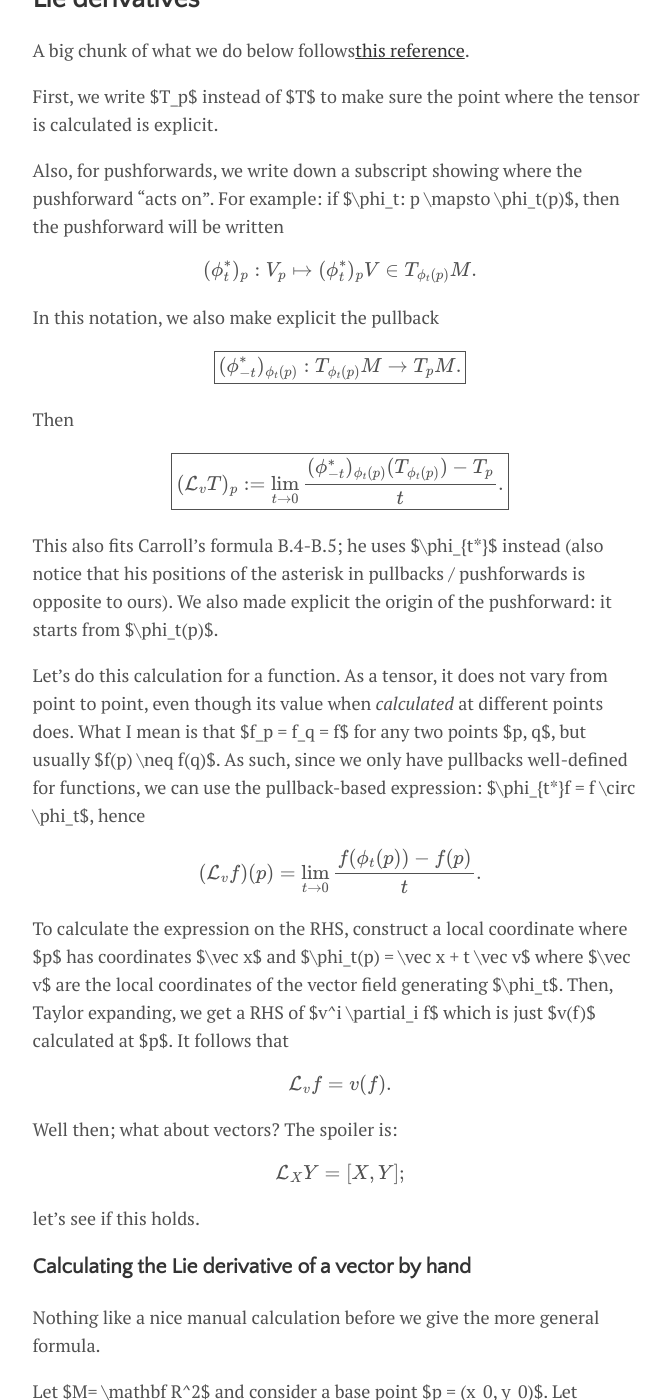
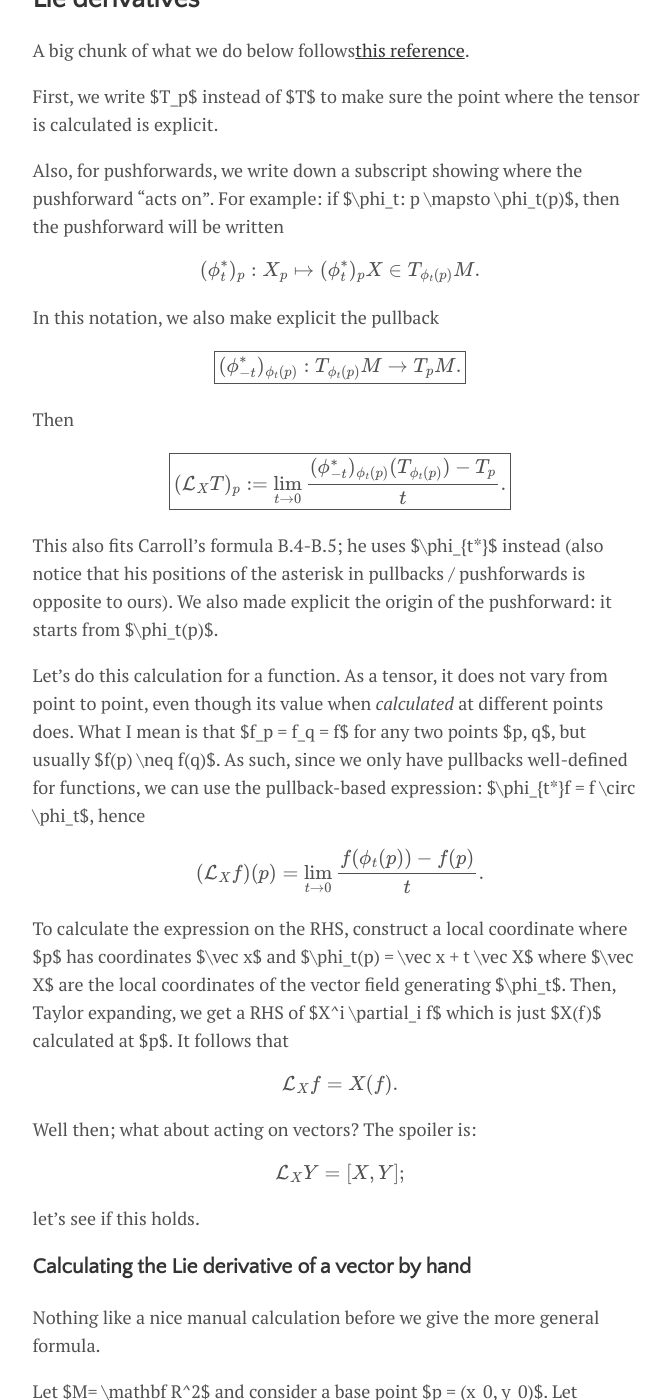
Before and after one commit to takeshimg92/takeshimg92.github.io, a Jekyll site: the page built from _posts/2023-06-25-lie_derivatives.md, in a window 1280 px wide and 1400 px high, scrolled down 3011 px. Shown: the whole window, without its empty margins (300-970 px from the left). Built offline with Jekyll 4.4.1, drawn with Linux system fonts in a browser that asks for light colours; formulas are drawn with MathJax 3; some of the changed text lies outside the part shown.

Commit message:
unified notation X for vectors instead of v

```diff
--- a/_posts/2023-06-25-lie_derivatives.md
+++ b/_posts/2023-06-25-lie_derivatives.md
@@ -27,7 +27,7 @@ Hence, I am posting here for any other students of differential geometry of gene
 
 ## Set-up: pushforwards and pullbacks
 
-Below, $\phi_t$ is a 1-parameter family of diffeomorphisms induced by a vector field $v = d/d\lambda$.  We will present the rules that allow for the quick rule-of-thumb
+Below, $\phi_t$ is a 1-parameter family of diffeomorphisms induced by a vector field $X = d/d\lambda$.  We will present the rules that allow for the quick rule-of-thumb
 
 $$\boxed{\mbox{(pushforward of $T$)(stuff) = $T$(pullback of stuff)}},$$
 
@@ -45,9 +45,9 @@ This means that the pullback applied to point $P$ will be equivalent to $f$ appl
 
 ### Pushforward of vectors
 
-Let $v \in T_p M$. We define a new vector $\phi_t^*v \in T_{\phi_t(p)}M$ via its action on functions,
+Let $X \in T_p M$. We define a new vector $\phi_t^*X \in T_{\phi_t(p)}M$ via its action on functions,
 
-$$(\phi_t^*v)(f):= v(f\circ \phi_t) = v(\phi_{t*}f).$$
+$$(\phi_t^*X)(f):= v(f\circ \phi_t) = X(\phi_{t*}f).$$
 
 That is, the pushforward of a vector, applied to a function, is the vector applied to that function's pullback! (confusing I know)
 > (Pushforward of vector)(function) = Vector(pullback of function).
@@ -56,7 +56,7 @@ That is, the pushforward of a vector, applied to a function, is the vector appli
 
 This line of thought can be generalized to covectors, and posteriorly to tensors. Pullback of 1-form, applied to vector = 1-form applied to the pushforward of that vector:
 
-$$(\phi_{t*} \omega)(v) = \omega(\phi_t^* v).$$
+$$(\phi_{t*} \omega)(X) = \omega(\phi_t^* X).$$
 
 > (Pullback of 1-form)(vector) = (1-form)(pushforward of vector).
 
@@ -70,7 +70,7 @@ we can define pushforwards for any tensors. F
 
 or example, let $T^a_b$ be a (1,1)-tensor in abstract index notation. I'll write $T(v,\omega)$ as its explicit action on a one-form and a vector. It follows that
 
-$$(\phi_t^*T)(v,\omega):= T(\phi_{t*}v, \phi_{t*}\omega)=T(\phi_{-t}^*v, \phi_{t*}\omega).$$
+$$(\phi_t^*T)(X,\omega):= T(\phi_{t*}X, \phi_{t*}\omega)=T(\phi_{-t}^*X, \phi_{t*}\omega).$$
 
 All of the quantities in the RHS are well-defined (pushforward on vector, pullback on 1-form).
 
@@ -82,7 +82,7 @@ First, we write $T_p$ instead of $T$ to make sure the point where the tensor is
 
 Also, for pushforwards, we write down a subscript showing where the pushforward "acts on". For example: if $\phi_t: p \mapsto \phi_t(p)$, then the pushforward will be written
 
-$$(\phi_t^*)_p: V_p \mapsto (\phi_t^*)_p V \in T_{\phi_t(p)}M.$$
+$$(\phi_t^*)_p: X_p \mapsto (\phi_t^*)_p X \in T_{\phi_t(p)}M.$$
 
 In this notation, we also make explicit the pullback
 
@@ -90,19 +90,19 @@ $$\boxed{(\phi_{-t}^*)_{\phi_t(p)}:T_{\phi_t(p)} M \to T_p M.}$$
 
 Then
 
-$$\boxed{(\mathcal L_v T)_p := \lim_{t\to 0}\frac{(\phi_{-t}^*)_{\phi_t(p)}(T_{\phi_t(p)}) - T_p }{t}.}$$
+$$\boxed{(\mathcal L_X T)_p := \lim_{t\to 0}\frac{(\phi_{-t}^*)_{\phi_t(p)}(T_{\phi_t(p)}) - T_p }{t}.}$$
 
 This also fits Carroll's formula B.4-B.5; he uses $\phi_{t*}$ instead (also notice that his positions of the asterisk in pullbacks / pushforwards is opposite to ours). We also made explicit the origin of the pushforward: it starts from $\phi_t(p)$.
 
 Let's do this calculation for a function. As a tensor, it does not vary from point to point, even though its value when *calculated* at different points does. What I mean is that $f_p = f_q = f$ for any two points $p, q$, but usually $f(p) \neq f(q)$. As such, since we only have pullbacks well-defined for functions, we can use the pullback-based expression: $\phi_{t*}f = f \circ \phi_t$, hence
 
-$$(\mathcal L_v f)(p) = \lim_{t\to 0}\frac{f(\phi_t(p)) -  f(p)}{t}.$$
+$$(\mathcal L_X f)(p) = \lim_{t\to 0}\frac{f(\phi_t(p)) -  f(p)}{t}.$$
 
-To calculate the expression on the RHS, construct a local coordinate where $p$ has coordinates $\vec x$ and $\phi_t(p) = \vec x + t \vec v$ where $\vec v$ are the local coordinates of the vector field generating $\phi_t$. Then, Taylor expanding, we get a RHS of $v^i \partial_i f$ which is just $v(f)$ calculated at $p$. It follows that
+To calculate the expression on the RHS, construct a local coordinate where $p$ has coordinates $\vec x$ and $\phi_t(p) = \vec x + t \vec X$ where $\vec X$ are the local coordinates of the vector field generating $\phi_t$. Then, Taylor expanding, we get a RHS of $X^i \partial_i f$ which is just $X(f)$ calculated at $p$. It follows that
 
-$$\mathcal L_v f = v(f).$$
+$$\mathcal L_X f = X(f).$$
 
-Well then; what about vectors? The spoiler is:
+Well then; what about acting on vectors? The spoiler is:
 
 $$\mathcal L_X Y = [X, Y];$$
 
```
